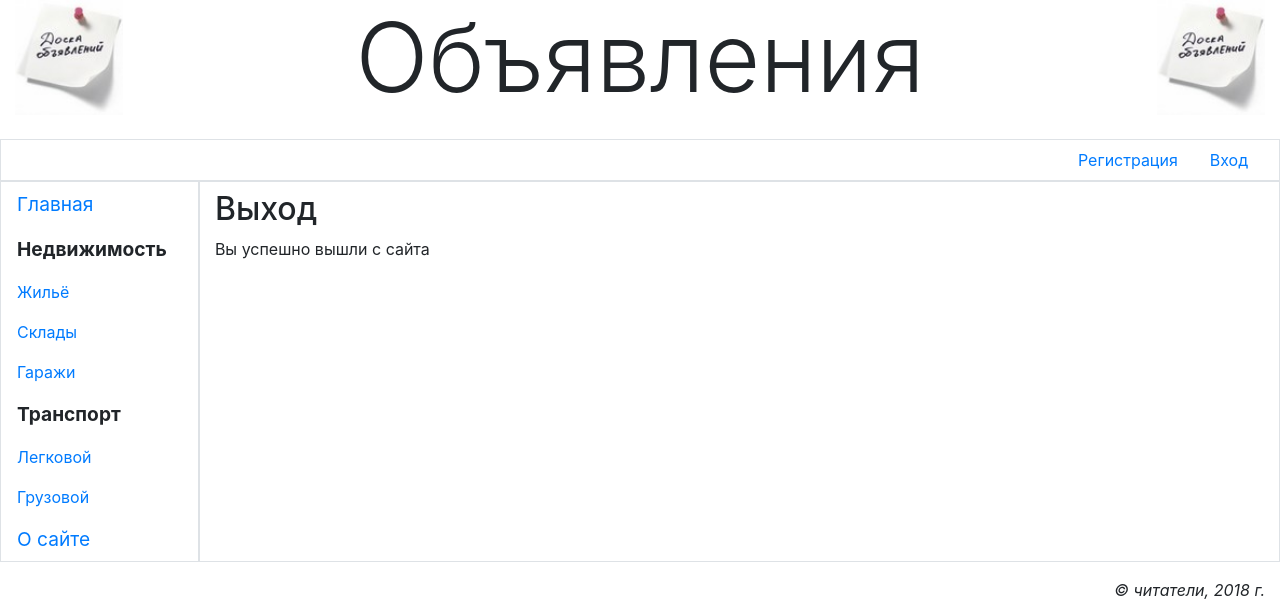
After one commit to pol1969/Dronoff_django, a Django app: page /accounts/logout/ in a window 1280 px wide. The commit adds this page. Shown: the top 602 px of the page. Run offline with Django 3.2, Linux system fonts and the light colour scheme; the visitor is signed in with stand-in values (Sample User, id 1); some libraries are stand-ins or nearby versions.

Commit message:
Сделана страница выхода

```diff
--- a/bboard/main/templates/layout/basic.html
+++ b/bboard/main/templates/layout/basic.html
@@ -62,7 +62,7 @@
 
                         <div class="dropdown-divider"></div>
 
-                        <a class="dropdown-item" href="#">Выйти</a>
+			<a class="dropdown-item" href="{% url 'main:logout' %}">Выйти</a>
 
                         <div class="dropdown-divider"></div>
 
--- /dev/null
+++ b/bboard/main/templates/main/logout.html
@@ -0,0 +1,9 @@
+
+{% extends "layout/basic.html" %}
+
+{% block title %}Выход{% endblock %}
+
+{% block content %}
+<h2>Выход</h2>
+<p>Вы успешно вышли с сайта</p>
+{% endblock %}
--- a/bboard/main/urls.py
+++ b/bboard/main/urls.py
@@ -1,11 +1,13 @@
 from django.urls import path
 
-from .views import index, other_page, BBLoginView, profile
+from .views import index, other_page, BBLoginView, BBLogoutView,profile
 
 app_name = 'main'
 urlpatterns = [
         path('<str:page>/', other_page, name='other'),
         path('', index, name='index'),
         path('accounts/login/',BBLoginView.as_view(), name='login'),
-        path('accounts/pofile/',profile, name='profile'),
+        path('accounts/logout/',BBLogoutView.as_view(), name='logout'),
+
+        path('accounts/profile/',profile, name='profile'),
         ]
--- a/bboard/main/views.py
+++ b/bboard/main/views.py
@@ -2,7 +2,9 @@ from django.shortcuts import render
 from django.http import HttpResponse, Http404
 from django.template import TemplateDoesNotExist
 from django.template.loader import get_template
-from django.contrib.auth.views import LoginView
+from django.contrib.auth.views import LoginView,LogoutView
+from django.contrib.auth.mixins import LoginRequiredMixin
+
 from django.contrib.auth.decorators import login_required
 
 #Create your views here.
@@ -20,6 +22,10 @@ def other_page(request, page):
 class BBLoginView(LoginView):
     template_name = 'main/login.html'
 
+class BBLogoutView(LoginRequiredMixin,LogoutView):
+    template_name = 'main/logout.html'
+
+
 @login_required
 def profile(request):
     return render(request, 'main/profile.html')
```
Also changed, not shown: 2 other files.
